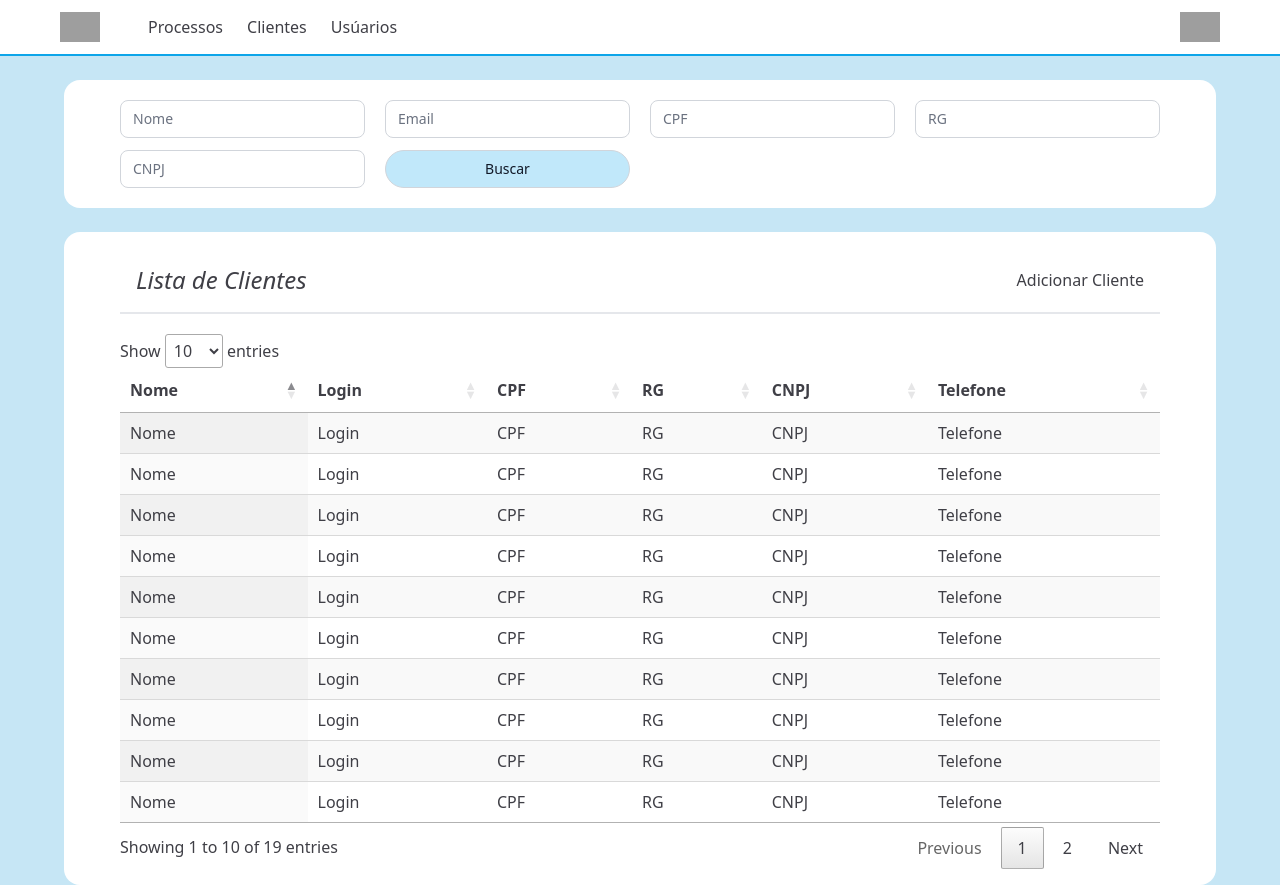
After one commit to KyllderRocha/StartLaw, a PHP site: template src/views/indexCliente.php in a window 1280 px wide. The commit adds this page. Run offline with PHP 8.4, Linux system fonts and the light colour scheme; the template is opened without the code that fills it, so the values that code supplies are empty; some libraries are stand-ins or nearby versions; grey boxes are pictures that could not be loaded.

Commit message:
Adicionando todos os index

```diff
--- /dev/null
+++ b/src/scripts/cliente.js
@@ -0,0 +1,10 @@
+let table ;
+
+$(document).ready( function () {
+    table = $('#TableCliente').DataTable({
+        // scrollY: '53vh',
+        scrollCollapse: false,
+        paging: true,
+        "searching": false
+    });
+} );
--- /dev/null
+++ b/src/views/indexCliente.php
@@ -0,0 +1,241 @@
+<!DOCTYPE html>
+<html lang="en">
+<head>
+    <meta charset="UTF-8">
+    <meta name="viewport" content="width=device-width, initial-scale=1.0">
+    <title>Processos</title>
+    <script src="https://cdn.tailwindcss.com"></script>
+    <script src="https://code.jquery.com/jquery-3.6.0.min.js"></script>
+    <link rel="stylesheet" type="text/css" href="https://cdn.datatables.net/1.12.0/css/jquery.dataTables.css">
+    <script type="text/javascript" charset="utf8" src="https://cdn.datatables.net/1.12.0/js/jquery.dataTables.js"></script>
+    <script src="./../scripts/cliente.js"></script>
+</head>
+    <body class='bg-[#c6e6f5] min-h-screen h-fit text-zinc-700'>
+        <?php
+            include('menu.php')
+            // include('./src/scripts/processo.js')
+        ?>
+            <!-- Processo Index -->
+        <div class="w-screen relative flex flex-col h-[94.1%]">
+            <!--Filtro -->
+            <div class="bg-[#FFFFFF] mx-16 my-6 relative rounded-2xl px-14 py-5">
+                <form class="grid grid-cols-4 gap-x-5 gap-y-3" action="#" method="POST">
+                    <div class="flex items-center">
+                        <label for="Nome" class="sr-only">Nome</label>
+                        <input id="Nome" name="Nome" type="email" autocomplete="Nome"
+                        class="grow appearance-none relative block px-3 py-2 border border-gray-300 placeholder-gray-500
+                            text-gray-900 rounded-lg focus:outline-none focus:ring-indigo-500 focus:border-indigo-500 focus:z-10 sm:text-sm"
+                            placeholder="Nome">
+                    </div>
+                    <div class="flex items-center">
+                        <label for="Email" class="sr-only">Email</label>
+                        <input id="Email" name="Email" type="text" autocomplete="Email"
+                        class="grow appearance-none relative block px-3 py-2 border border-gray-300 placeholder-gray-500
+                            text-gray-900 rounded-lg focus:outline-none focus:ring-indigo-500 focus:border-indigo-500 focus:z-10 sm:text-sm"
+                            placeholder="Email">
+                    </div>
+                    <div class="flex items-center">
+                        <label for="CPF" class="sr-only">CPF</label>
+                        <input id="CPF" name="CPF" type="text" autocomplete="CPF"
+                        class="grow appearance-none relative block px-3 py-2 border border-gray-300 placeholder-gray-500
+                            text-gray-900 rounded-lg focus:outline-none focus:ring-indigo-500 focus:border-indigo-500 focus:z-10 sm:text-sm"
+                            placeholder="CPF">
+                    </div>
+                    <div class="flex items-center">
+                        <label for="RG" class="sr-only">RG</label>
+                        <input id="RG" name="RG" type="text" autocomplete="RG"
+                        class="grow appearance-none relative block px-3 py-2 border border-gray-300 placeholder-gray-500
+                            text-gray-900 rounded-lg focus:outline-none focus:ring-indigo-500 focus:border-indigo-500 focus:z-10 sm:text-sm"
+                            placeholder="RG">
+                    </div>
+                    <div class="flex items-center">
+                        <label for="CNPJ" class="sr-only">CNPJ</label>
+                        <input id="CNPJ" name="CNPJ" autocomplete="CNPJ"
+                        class="grow appearance-none relative block px-3 py-2 border border-gray-300 placeholder-gray-500
+                            text-gray-900 rounded-lg focus:outline-none focus:ring-indigo-500 focus:border-indigo-500 focus:z-10 sm:text-sm"
+                            placeholder="CNPJ">
+                    </div>
+                    <div class="flex items-center">
+                        <button class="grow bg-[#C1E8FA] appearance-none relative block px-3 py-2 border border-gray-300 placeholder-gray-500
+                            text-gray-900 rounded-full focus:outline-none focus:ring-indigo-500 focus:border-indigo-500 focus:z-10 sm:text-sm"
+                            >Buscar</button>
+                    </div>
+                </form>
+            </div>
+
+            <div class="bg-[#FFFFFF] mx-16 relative rounded-2xl px-14 py-4 h-fit min-h-[80%]">
+                <div class="flex justify-between p-4 border-solid border-0 border-b-2 border-[rgba(113 113 122 0.6)] mb-5 items-center	">
+                    <span class="text-2xl italic">Lista de Clientes</span>
+                    <a href="#">Adicionar Cliente</a>
+                </div>
+                <table class="display w-full h-fit min-h-[90%]  relative" id = "TableCliente">
+                    <thead>
+                        <tr>
+                            <th>Nome</th>
+                            <th>Login</th>
+                            <th>CPF</th>
+                            <th>RG</th>
+                            <th>CNPJ</th>
+                            <th>Telefone</th>
+                        </tr>
+                    </thead>
+                    <tbody>
+                        <tr>
+                            <td>Nome</td>
+                            <td>Login</td>
+                            <td>CPF</td>
+                            <td>RG</td>
+                            <td>CNPJ</td>
+                            <td>Telefone</td>
+                        </tr>
+                        <tr>
+                            <td>Nome</td>
+                            <td>Login</td>
+                            <td>CPF</td>
+                            <td>RG</td>
+                            <td>CNPJ</td>
+                            <td>Telefone</td>
+                        </tr>
+                        <tr>
+                            <td>Nome</td>
+                            <td>Login</td>
+                            <td>CPF</td>
+                            <td>RG</td>
+                            <td>CNPJ</td>
+                            <td>Telefone</td>
+                        </tr>
+                        <tr>
+                            <td>Nome</td>
+                            <td>Login</td>
+                            <td>CPF</td>
+                            <td>RG</td>
+                            <td>CNPJ</td>
+                            <td>Telefone</td>
+                        </tr>
+                        <tr>
+                            <td>Nome</td>
+                            <td>Login</td>
+                            <td>CPF</td>
+                            <td>RG</td>
+                            <td>CNPJ</td>
+                            <td>Telefone</td>
+                        </tr>
+                        <tr>
+                            <td>Nome</td>
+                            <td>Login</td>
+                            <td>CPF</td>
+                            <td>RG</td>
+                            <td>CNPJ</td>
+                            <td>Telefone</td>
+                        </tr>
+                        <tr>
+                            <td>Nome</td>
+                            <td>Login</td>
+                            <td>CPF</td>
+                            <td>RG</td>
+                            <td>CNPJ</td>
+                            <td>Telefone</td>
+                        </tr>
+                        <tr>
+                            <td>Nome</td>
+                            <td>Login</td>
+                            <td>CPF</td>
+                            <td>RG</td>
+                            <td>CNPJ</td>
+                            <td>Telefone</td>
+                        </tr>
+                        <tr>
+                            <td>Nome</td>
+                            <td>Login</td>
+                            <td>CPF</td>
+                            <td>RG</td>
+                            <td>CNPJ</td>
+                            <td>Telefone</td>
+                        </tr>
+                        <tr>
+                            <td>Nome</td>
+                            <td>Login</td>
+                            <td>CPF</td>
+                            <td>RG</td>
+                            <td>CNPJ</td>
+                            <td>Telefone</td>
+                        </tr>
+                        <tr>
+                            <td>Nome</td>
+                            <td>Login</td>
+                            <td>CPF</td>
+                            <td>RG</td>
+                            <td>CNPJ</td>
+                            <td>Telefone</td>
+                        </tr>
+                        <tr>
+                            <td>Nome</td>
+                            <td>Login</td>
+                            <td>CPF</td>
+                            <td>RG</td>
+                            <td>CNPJ</td>
+                            <td>Telefone</td>
+                        </tr>
+                        <tr>
+                            <td>Nome</td>
+                            <td>Login</td>
+                            <td>CPF</td>
+                            <td>RG</td>
+                            <td>CNPJ</td>
+                            <td>Telefone</td>
+                        </tr>
+                        <tr>
+                            <td>Nome</td>
+                            <td>Login</td>
+                            <td>CPF</td>
+                            <td>RG</td>
+                            <td>CNPJ</td>
+                            <td>Telefone</td>
+                        </tr>
+                        <tr>
+                            <td>Nome</td>
+                            <td>Login</td>
+                            <td>CPF</td>
+                            <td>RG</td>
+                            <td>CNPJ</td>
+                            <td>Telefone</td>
+                        </tr>
+                        <tr>
+                            <td>Nome</td>
+                            <td>Login</td>
+                            <td>CPF</td>
+                            <td>RG</td>
+                            <td>CNPJ</td>
+                            <td>Telefone</td>
+                        </tr>
+                        <tr>
+                            <td>Nome</td>
+                            <td>Login</td>
+                            <td>CPF</td>
+                            <td>RG</td>
+                            <td>CNPJ</td>
+                            <td>Telefone</td>
+                        </tr>
+                        <tr>
+                            <td>Nome</td>
+                            <td>Login</td>
+                            <td>CPF</td>
+                            <td>RG</td>
+                            <td>CNPJ</td>
+                            <td>Telefone</td>
+                        </tr>
+                        <tr>
+                            <td>Nome</td>
+                            <td>Login</td>
+                            <td>CPF</td>
+                            <td>RG</td>
+                            <td>CNPJ</td>
+                            <td>Telefone</td>
+                        </tr>
+                    </tbody>
+                </table>
+            </div>
+        </div>
+
+    </body>
+</html>
--- a/src/views/menu.php
+++ b/src/views/menu.php
@@ -5,9 +5,9 @@
         <img src="https://advocaciatrento.adv.br/wp-content/uploads/2020/12/LOGO.png" alt="" width="40" height="40">
     </div>
         <ul class="grow flex space-x-6">
-            <li>Processos</li>
-            <li>Clientes</li>
-            <li>Usúarios</li>
+            <li><a href="/StartLaw/web/">Processos</a></li>
+            <li><a href="/StartLaw/web/src/views/indexCliente.php">Clientes</a></li>
+            <li><a href="/StartLaw/web/src/views/indexUsuario.php">Usúarios</a></li>
         </ul>
     <div class="User">
         <img src="https://e7.pngegg.com/pngimages/304/275/png-clipart-user-profile-computer-icons-profile-miscellaneous-logo-thumbnail.png" alt="" width="40" height="40">
```
Also changed, not shown: src/scripts/usuario.js (added, +10 -0 lines), src/views/indexUsuario.php (added, +242 -0 lines), src/views/indexUsuarios.php (added, +229 -0 lines).
